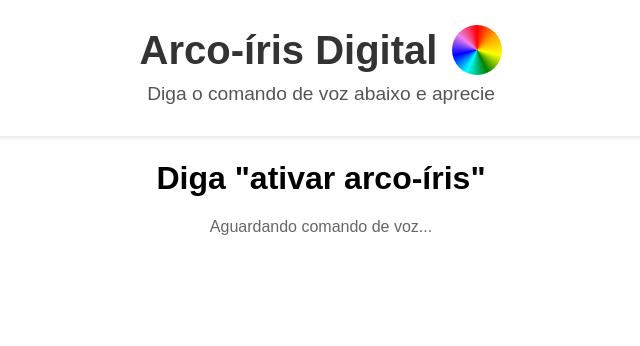
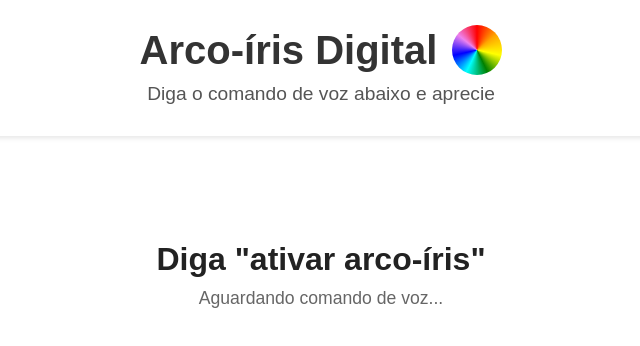
Before and after one commit to Vini-X1411/Arco-iris-ativado-por-voz, a plain HTML site: page index.html in a window 1280 px wide. Shown: the whole page, without its empty margins (319-959 px from the left). Drawn offline with Linux system fonts and the light colour scheme.

Commit message:
Update style.css

```diff
--- a/style.css
+++ b/style.css
@@ -1,12 +1,15 @@
+/* ======== Estilo geral ======== */
 body {
   margin: 0;
   font-family: Arial, sans-serif;
   transition: background-color 0.5s ease;
 }
 
+/* ======== Cabeçalho fixo ======== */
 header {
   position: fixed;
   top: 0;
+  left: 0;
   width: 100%;
   background: white;
   text-align: center;
@@ -15,6 +18,7 @@ header {
   z-index: 1000;
 }
 
+/* ======== Título principal ======== */
 header h1 {
   font-size: 2.5em;
   font-weight: bold;
@@ -25,6 +29,7 @@ header h1 {
   color: #333;
 }
 
+/* ======== Subtítulo ======== */
 .subtitulo {
   font-size: 1.2rem;
   font-weight: normal;
@@ -32,6 +37,7 @@ header h1 {
   margin-top: 8px;
 }
 
+/* ======== Ícone do arco-íris ======== */
 .rainbow-icon {
   width: 50px;
   height: 50px;
@@ -42,16 +48,26 @@ header h1 {
   animation: spin 5s linear infinite;
 }
 
+/* ======== Conteúdo principal ======== */
 main {
-  margin-top: 160px;
+  margin-top: 200px; /* aumenta o espaço abaixo do header fixo */
   text-align: center;
+  padding: 20px;
+}
+
+.comando {
+  font-size: 2em;
+  margin-bottom: 10px;
+  color: #222;
 }
 
 #status {
-  margin-top: 20px;
+  margin-top: 10px;
   color: #666;
+  font-size: 1.1em;
 }
 
+/* ======== Animação ======== */
 @keyframes spin {
   0% { transform: rotate(0deg); }
   100% { transform: rotate(360deg); }
```
